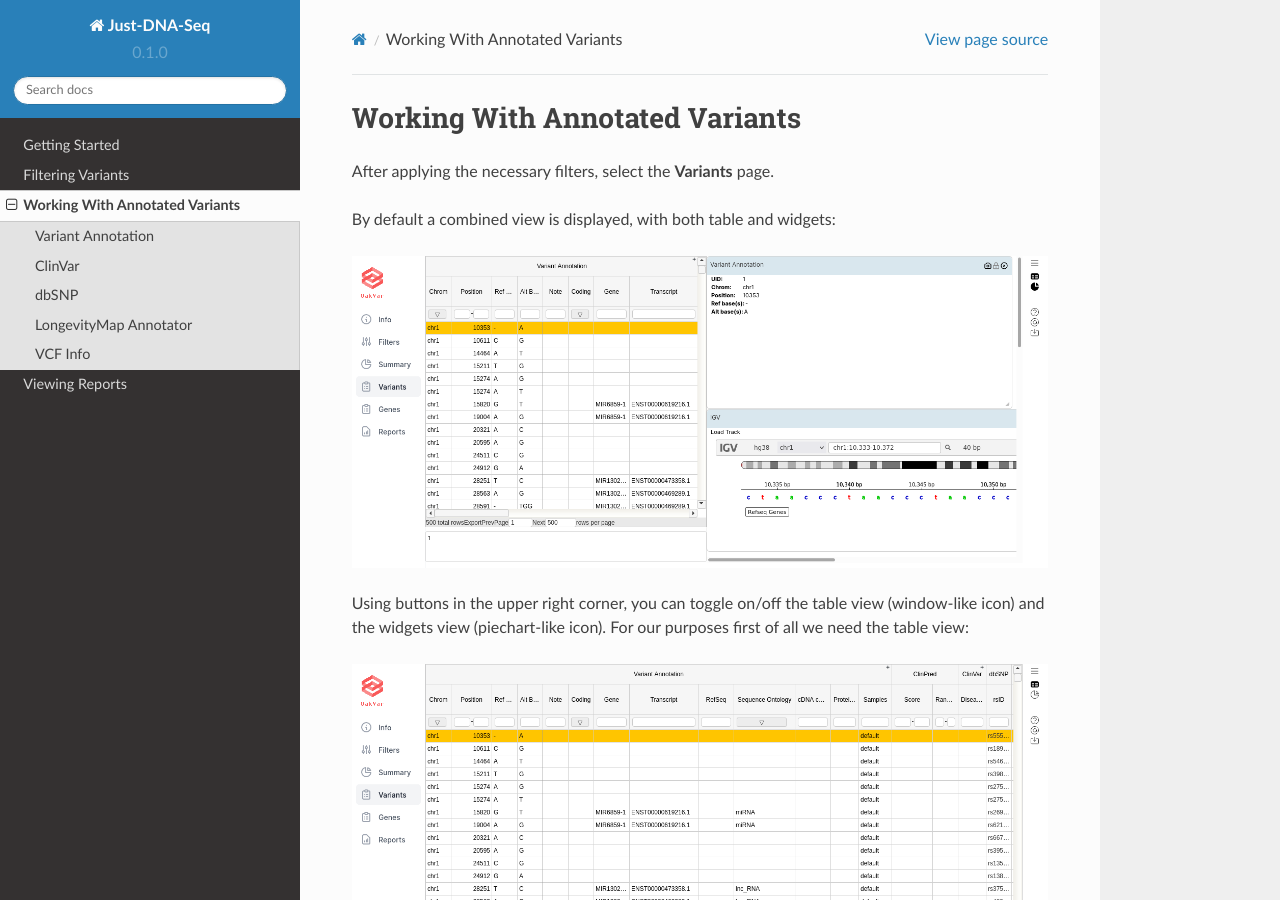
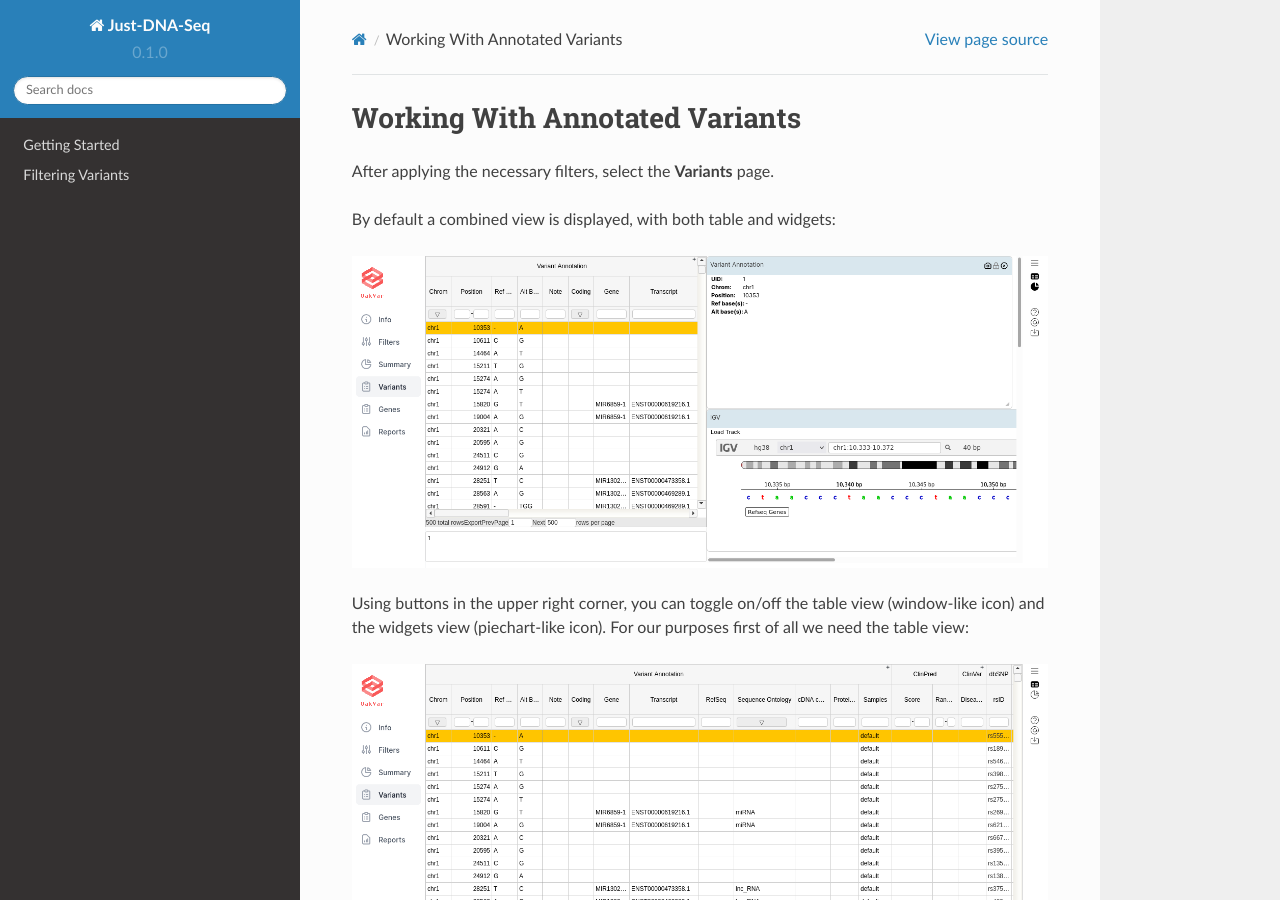
Before and after one commit to dna-seq/just-dna-seq, a Sphinx documentation site: the page built from docs/source/working_with_info.rst, in a window 1280 px wide and 900 px high. Built offline with Sphinx 7.4.7 and the Read the Docs theme 2.0.0, drawn with Linux system fonts in a browser that asks for light colours; pages that are not in the unit, such as notebooks, are missing from menus.

Commit message:
changed the order of contents

```diff
--- a/docs/source/index.rst
+++ b/docs/source/index.rst
@@ -20,6 +20,6 @@
 .. toctree::
 
    getting_started
+   longevitymap_annotator
+   longevity_combinedreporter
    filters
-   working_with_info
-   viewing-reports
```
